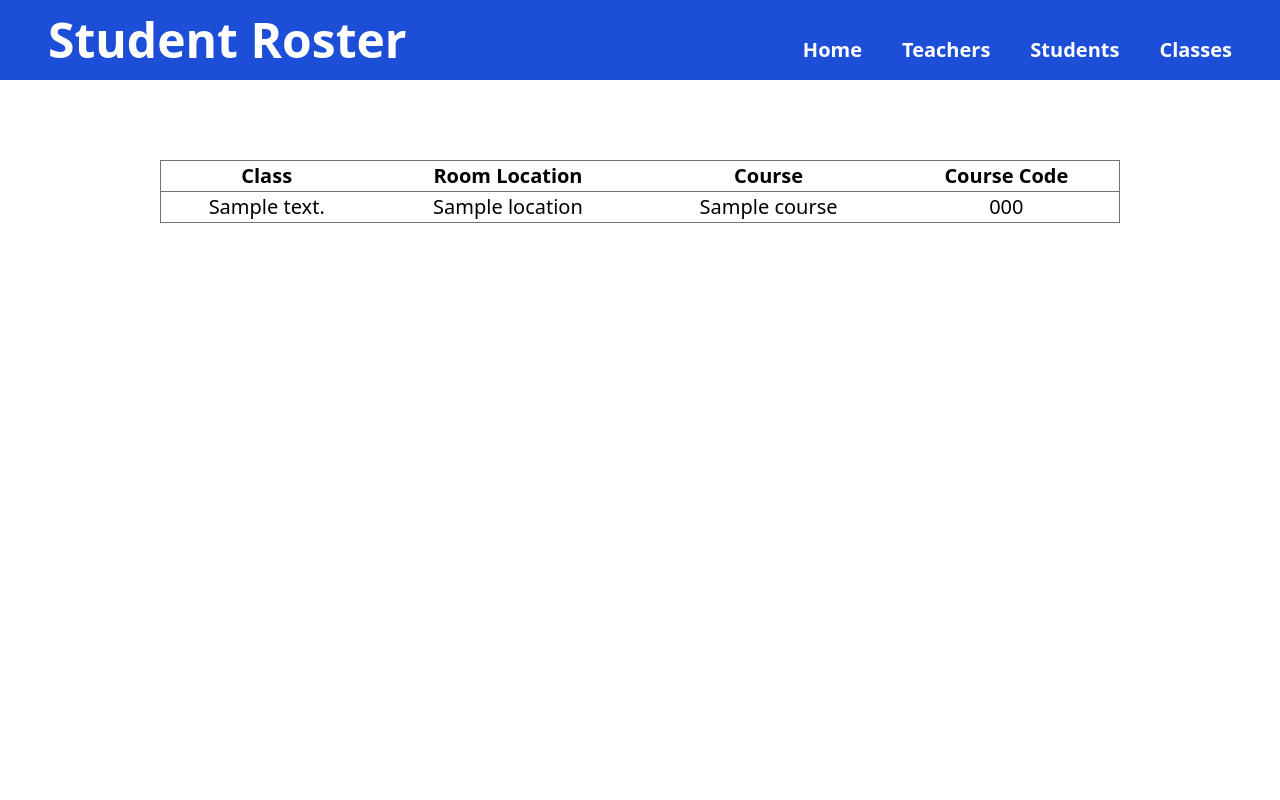
After one commit to Maica08/Student-Rosters, a Flask app: template templates/classes.html in a window 1280 px wide. The commit adds this page. Run offline with Flask 3, Linux system fonts and the light colour scheme; the template is opened without the code that fills it: most values are stand-ins (such as "Sample title", 1, 10 or a date in 2020); some libraries are stand-ins or nearby versions.

Commit message:
wip: retrieving classes data at classes.html

```diff
--- a/app.py
+++ b/app.py
@@ -69,5 +69,27 @@ def get_teachers():
         return make_response(jsonify({"message": "data not found"}), 404)
     return render_template('teachers.html', results=results)
 
+@app.route("/classes", methods=["GET"])
+def get_classes():
+    query = """
+    SELECT
+        idclasses,
+        classes.description AS 'class description',
+        rooms.location AS location,
+        courses.name AS course,
+        courses.code AS code
+    FROM classes
+    INNER JOIN rooms
+    ON idrooms = idroom
+    INNER JOIN courses
+    ON idcourses = idcourse
+    ORDER BY classes.description
+    """
+    results = execute(query)
+
+    if not results:
+        return make_response(jsonify({"message": "data not found"}), 404)
+    return render_template('classes.html', results=results)
+
 if __name__ == "__main__":
     app.run(debug=True)
--- a/templates/base.html
+++ b/templates/base.html
@@ -14,7 +14,7 @@
             <a href="/">Home</a>
             <a href="/teachers">Teachers</a>
             <a href="/students">Students</a>
-            <a href="">Classes</a>
+            <a href="/classes">Classes</a>
         </div>
     </div>
     {% block content %}{% endblock %}
--- /dev/null
+++ b/templates/classes.html
@@ -0,0 +1,32 @@
+{% extends 'base.html' %}
+
+{% block title %}Students{% endblock %}
+
+{% block content %}
+<div class="w-full h-fit mt-[10rem] mb-10 flex justify-center">
+    <table class="w-3/4 border border-gray-500 text-xl">
+        <thead>
+            <th class="font-bold text-center">
+                Class
+            </th>
+            <th class="font-bold text-center">
+                Room Location
+            </th>
+            <th class="font-bold text-center">
+                Course
+            </th>
+            <th class="font-bold text-center">
+                Course Code
+            </th>
+        </thead>
+        {% for result in results %}
+            <tr class="hover:bg-gray-200">
+                <td class="border-t border-t-gray-500 text-center">{{ result['class description'] }}</td>
+                <td class="border-t border-t-gray-500 text-center">{{ result['location'] }}</td>
+                <td class="border-t border-t-gray-500 text-center">{{ result['course'] }}</td>
+                <td class="border-t border-t-gray-500 text-center">{{ result['code'] }}</td>
+            </tr>
+        {% endfor %}
+    </table>
+</div>
+{% endblock %}
```
